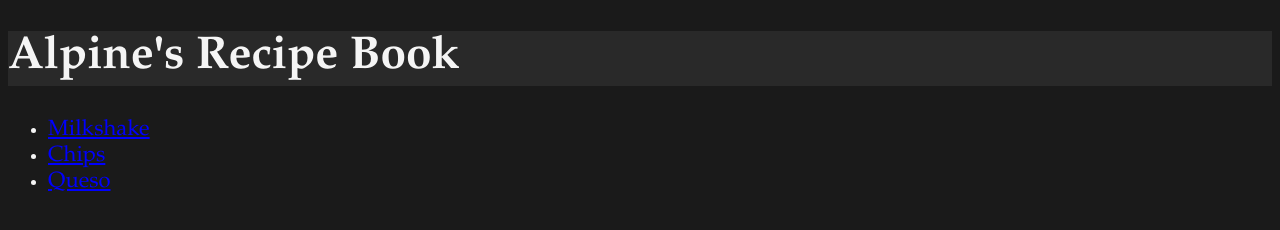
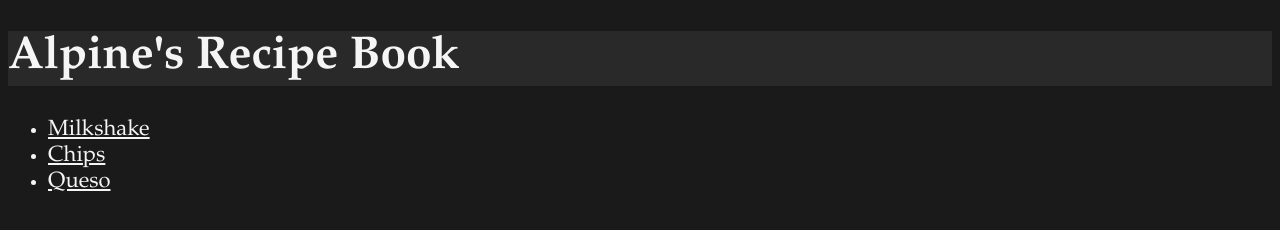
Before and after one commit to Alpine-Fox/odin-recipes, a plain HTML site: page index.html in a window 1280 px wide. Drawn offline with Linux system fonts and the light colour scheme.

Commit message:
Swap visited links for higher visibility

```diff
--- a/style.css
+++ b/style.css
@@ -5,11 +5,11 @@
 }
 
 a:link {
-    color: blue;
+    color: whitesmoke;
 }
 
 a:visited {
-    color: purple;
+    color: rgb(185, 185, 185);
 }
 
 .header.main {
```
